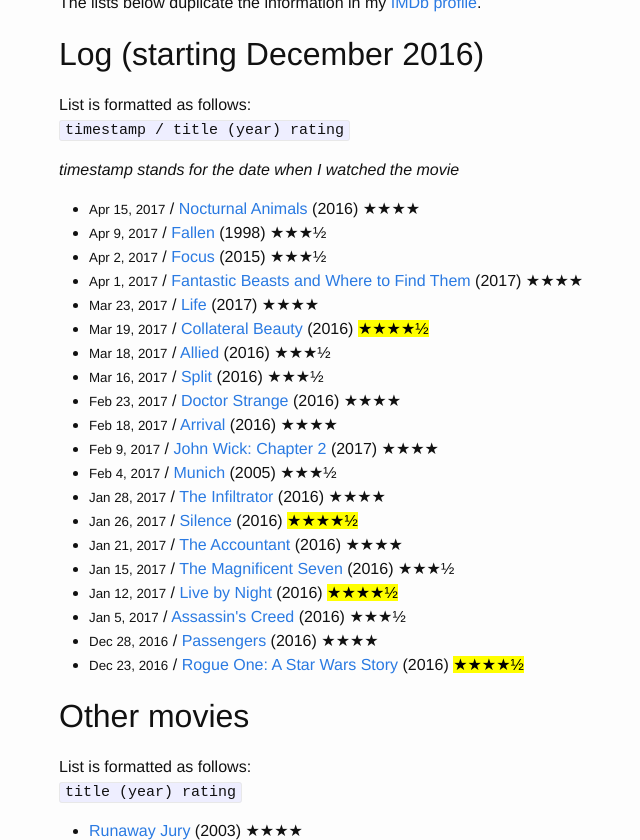
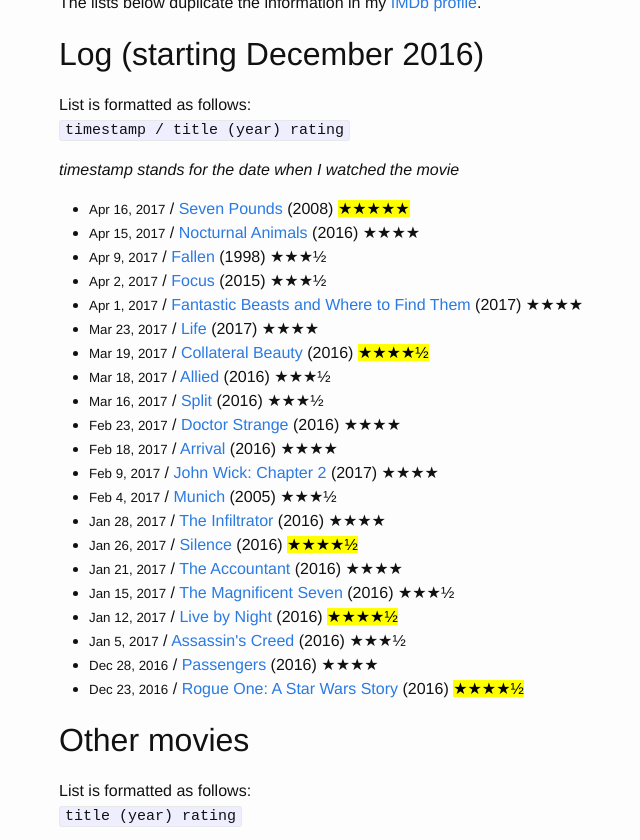
Before and after one commit to aspyatkin/personal-website, a Jekyll site: the page built from movie-list.md, in a window 1280 px wide and 900 px high, scrolled down 452 px, cut to the strip 60-900 px from the top of the window. Shown: the whole strip, without its empty margins (211-851 px from the left). Built offline with Jekyll 4.4.1, drawn with Linux system fonts in a browser that asks for light colours.

Commit message:
Update movie list

```diff
--- a/movie-list.md
+++ b/movie-list.md
@@ -5,6 +5,12 @@
 permalink: /movie-list/
 top_ndx: 4
 log_list:
+  - date: 'Apr 16, 2017'
+    title: 'Seven Pounds'
+    year: 2008
+    rating: 5
+    url: 'http://www.imdb.com/title/tt0814314/'
+
   - date: 'Apr 15, 2017'
     title: 'Nocturnal Animals'
     year: 2016
```
